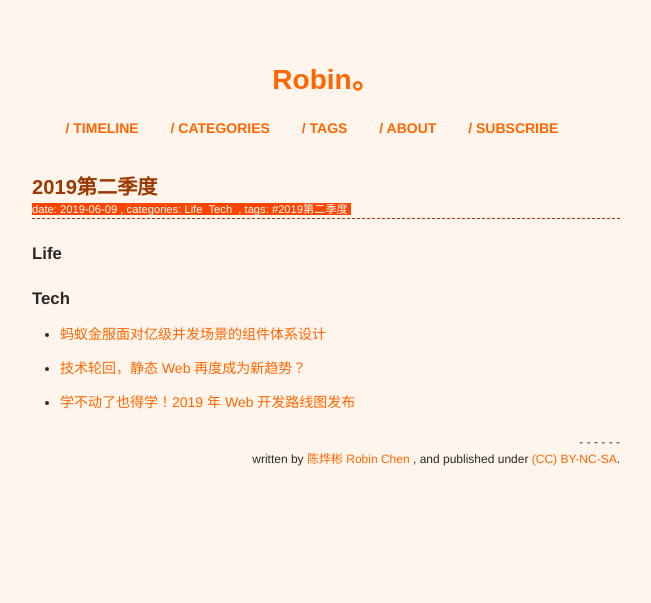
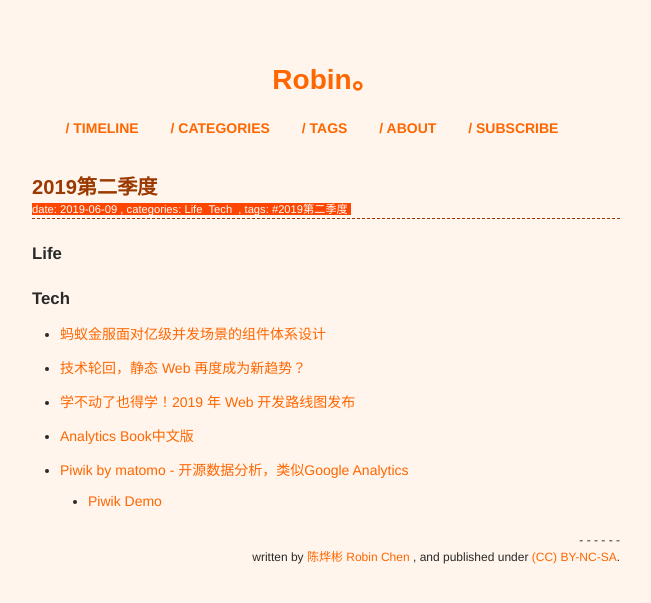
Before and after one commit to xianyuxmu/xianyuxmu.github.io, a Jekyll site: the page built from _posts/2019-06-09-reading-quarter-2.md, in a window 1280 px wide. Shown: the top 603 px of the page, without its empty margins (314-965 px from the left). Built offline with Jekyll 4.4.1, drawn with Linux system fonts in a browser that asks for light colours; comment, search, counter and statistics services are not loaded.

Commit message:
Update 2019-06-09-reading-quarter-2.md

```diff
--- a/_posts/2019-06-09-reading-quarter-2.md
+++ b/_posts/2019-06-09-reading-quarter-2.md
@@ -18,3 +18,6 @@ tags:
 - [蚂蚁金服面对亿级并发场景的组件体系设计](https://www.infoq.cn/article/VTXJgETSN9IkxTqi-uiQ)
 - [技术轮回，静态 Web 再度成为新趋势？](https://www.infoq.cn/article/XwWgoBGMKe*AmrbuNb5R)
 - [学不动了也得学！2019 年 Web 开发路线图发布](https://www.infoq.cn/article/DcIG3BX0DG*YrcyJCttC)
+- [Analytics Book中文版](http://cn.analyticsbook.org/)
+- [Piwik by matomo - 开源数据分析，类似Google Analytics](https://matomo.org/)
+  - [Piwik Demo](https://demo.matomo.org)
```
